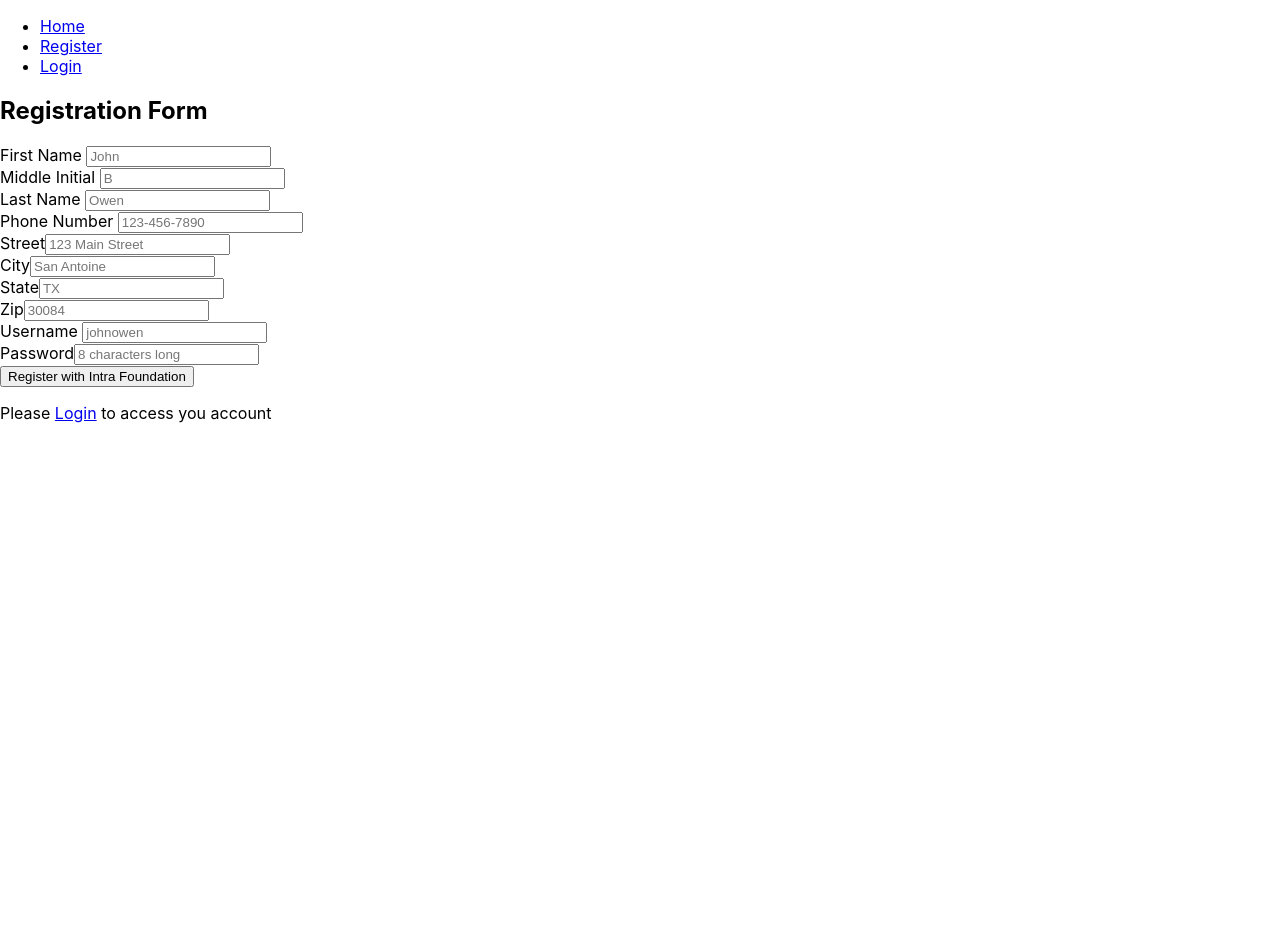
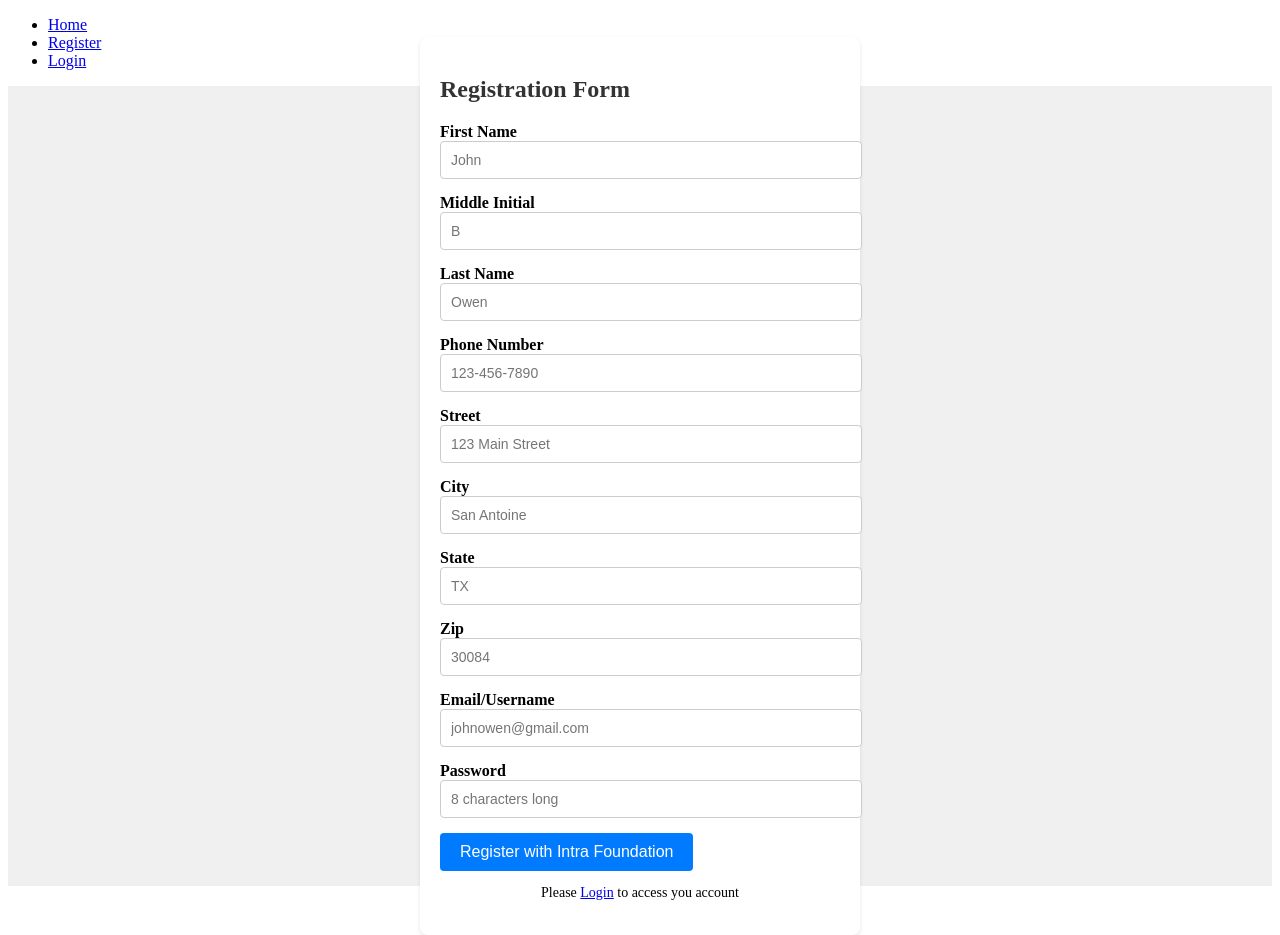
Before and after one commit to tacharya2/LoginFrontEnd, a React (Create React App) app: page /Register in a window 1280 px wide. Before the commit the page ends 800 px from the top, so only its background shows below. Built offline with nearby package versions, Linux system fonts and the light colour scheme.

Commit message:
css.1 : added some styling. Most of the styling is yet to be done.

```diff
--- a/src/App.css
+++ b/src/App.css
@@ -1,38 +1,66 @@
-.App {
-  text-align: center;
+
+/* styles.css */
+.container {
+    display: flex;
+    justify-content: center;
+    align-items: center;
+    height: 100vh;
+    background-color: #f0f0f0;
 }
 
-.App-logo {
-  height: 40vmin;
-  pointer-events: none;
+.form-wrapper {
+    background-color: white;
+    padding: 20px;
+    border-radius: 8px;
+    box-shadow: 0 2px 4px rgba(0, 0, 0, 0.1);
+    width: 400px;
 }
 
-@media (prefers-reduced-motion: no-preference) {
-  .App-logo {
-    animation: App-logo-spin infinite 20s linear;
-  }
+h2 {
+    font-size: 24px;
+    margin-bottom: 20px;
+    color: #333;
 }
 
-.App-header {
-  background-color: #282c34;
-  min-height: 100vh;
-  display: flex;
-  flex-direction: column;
-  align-items: center;
-  justify-content: center;
-  font-size: calc(10px + 2vmin);
-  color: white;
+.form-element {
+    margin-bottom: 15px;
 }
 
-.App-link {
-  color: #61dafb;
+label {
+    font-weight: bold;
 }
 
-@keyframes App-logo-spin {
-  from {
-    transform: rotate(0deg);
-  }
-  to {
-    transform: rotate(360deg);
-  }
+input {
+    width: 100%;
+    padding: 10px;
+    border: 1px solid #ccc;
+    border-radius: 4px;
+    font-size: 14px;
 }
+
+.submit-button {
+    background-color: #007bff;
+    color: white;
+    border: none;
+    padding: 10px 20px;
+    border-radius: 4px;
+    cursor: pointer;
+    font-size: 16px;
+    transition: background-color 0.3s;
+}
+
+.submit-button:hover {
+    background-color: #0056b3;
+}
+
+.message {
+    font-size: 14px;
+    color: #f44336;
+    margin-top: 10px;
+}
+
+.log-in {
+    font-size: 14px;
+    margin-top: 10px;
+    text-align: center;
+}
--- /dev/null
+++ b/src/AppContainer.css
@@ -0,0 +1,4 @@
+.home {
+text-align : center;
+color : green;
+}
--- a/src/AppContainer.js
+++ b/src/AppContainer.js
@@ -7,19 +7,22 @@ import Home from './Home';
 import NavigationBar from './NavigationBar';
 import { useAuthentication } from './AuthenticationContext';
 
+
 function AppContainer() {
   const { authenticated } = useAuthentication();
 
   return (
-    <div>
-      <NavigationBar authenticated={authenticated} />
-      <Routes>
-        <Route path="/Login" element={<Login />} />
-        <Route path="/Register" element={<Register />} />
-        <Route path="/DummyPage" element={<DummyPage />} />
-        <Route path="/Home" element={<Home />} />
-      </Routes>
+<div className="appContainers">
+    <NavigationBar className='navigationBar' authenticated={authenticated} />
+    <div className="content">
+        <Routes>
+            <Route className="login" path="/Login" element={<Login />} />
+            <Route className="register" path="/Register" element={<Register />} />
+            <Route className="loggedIn" path="/DummyPage" element={<DummyPage />} />
+            <Route className="home" path="/Home" element={<Home />} />
+        </Routes>
     </div>
+</div>
   );
 }
 
--- a/src/DummyPage.js
+++ b/src/DummyPage.js
@@ -1,6 +1,7 @@
 import React, { useEffect } from 'react';
 import { useAuthentication } from './AuthenticationContext';
 import { Navigate, useNavigate } from 'react-router-dom';
+import './AppContainer.css';
 
 function DummyPage() {
     const { authenticated, setAuthenticated } = useAuthentication();
@@ -24,7 +25,7 @@ function DummyPage() {
 
   // Render the DummyPage content for authenticated users
   return (
-    <div>
+    <div className='home'>
       <h1>Welcome to this Dummy Page</h1>
       {/* Add your content here */}
       <h2>Your future account activity will be accounted here</h2>
--- a/src/Home.js
+++ b/src/Home.js
@@ -1,12 +1,13 @@
 import React from 'react';
 import { Link } from 'react-router-dom';
+import './AppContainer.css';
 
 function Home() {
     return (
-        <div>
+        <div className='home'>
             <h2>Welcome to the Home Page</h2>
             {/* Add your content here */}
-            <h1>Successfully Visited your home page</h1>
+            <h1>This will be your your home page</h1>
             <p>We are growing this page. Please visit it later </p>
             <p className="log-in">Please <Link to="/Login">click here</Link> to log into your account</p>
         </div>
--- a/src/Register.js
+++ b/src/Register.js
@@ -1,6 +1,7 @@
 import React, {useState} from 'react';
 import axios from 'axios';
 import { Link } from 'react-router-dom';
+import './App.css';
 
 function Register(){
 
@@ -126,7 +127,7 @@ function Register(){
               </div>
               <div className="form-element">
                   <label>Middle Initial </label>
-                  <input required type="Text" placeholder="B" value={middleInitial} onChange={handleMiddleInitialChange}/>
+                  <input type="Text" placeholder="B" value={middleInitial} onChange={handleMiddleInitialChange}/>
               </div>
               <div className="form-element">
                   <label>Last Name </label>
@@ -154,8 +155,8 @@ function Register(){
               <input required type="text" placeholder="30084" value={zip} onChange={handleZipChange} />
             </div>
               <div className="form-element">
-                  <label> Username </label>
-                  <input required type="text" placeholder="johnowen" value={username} onChange={handleUsernameChange}/>
+                  <label> Email/Username </label>
+                  <input required type="email" placeholder="johnowen@gmail.com" value={username} onChange={handleUsernameChange}/>
               </div>
 
               <div className="form-element">
--- a/src/index.css
+++ b/src/index.css
@@ -1,13 +1,6 @@
 body {
-  margin: 0;
-  font-family: -apple-system, BlinkMacSystemFont, 'Segoe UI', 'Roboto', 'Oxygen',
-    'Ubuntu', 'Cantarell', 'Fira Sans', 'Droid Sans', 'Helvetica Neue',
-    sans-serif;
-  -webkit-font-smoothing: antialiased;
-  -moz-osx-font-smoothing: grayscale;
+    margin: 0;
+    padding: 0;
+    background-color: #f9f0f0;
+    font-family: Arial, sans-serif;
 }
-
-code {
-  font-family: source-code-pro, Menlo, Monaco, Consolas, 'Courier New',
-    monospace;
-}
--- a/src/index.js
+++ b/src/index.js
@@ -1,17 +1,18 @@
 import React from 'react';
 import ReactDOM from 'react-dom';
-import './index.css';
 import App from './App';
 import reportWebVitals from './reportWebVitals';
 import { AuthenticationProvider } from './AuthenticationContext'; // Import AuthenticationProvider
 
 const root = ReactDOM.createRoot(document.getElementById('root'));
 root.render(
-  <React.StrictMode>
-    <AuthenticationProvider> {/* Wrap the entire app with AuthenticationProvider */}
-      <App />
-    </AuthenticationProvider>
-  </React.StrictMode>
+    <div>
+      <React.StrictMode>
+        <AuthenticationProvider> {/* Wrap the entire app with AuthenticationProvider */}
+          <App />
+        </AuthenticationProvider>
+      </React.StrictMode>
+    </div>
 );
 
 reportWebVitals();
```
